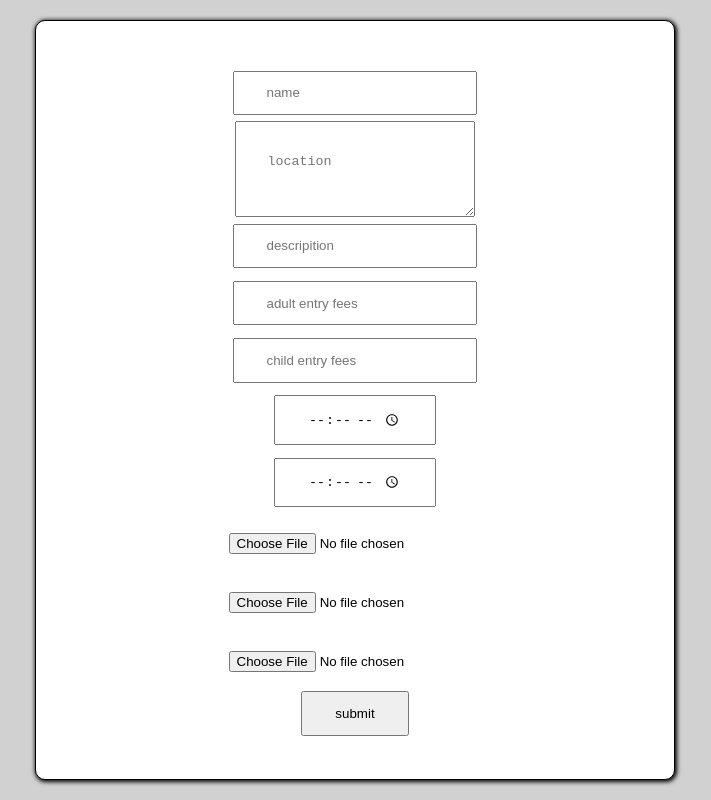
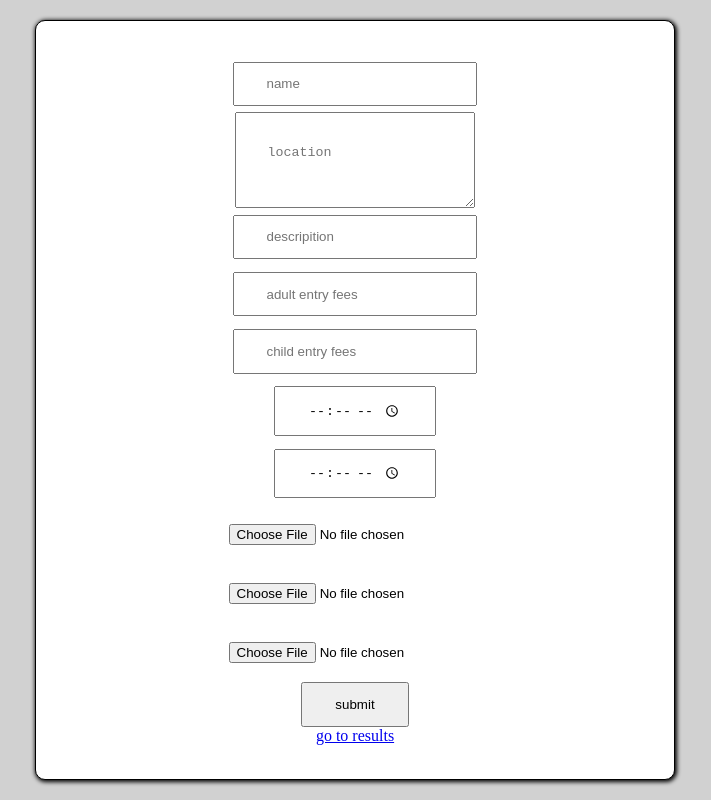
Before and after one commit to adityakamodiya/API-front, a React (Vite) app: page / in a window 1280 px wide. Shown: the whole page, without its empty margins (285-996 px from the left). Built offline with nearby package versions, Linux system fonts and the light colour scheme.

Commit message:
Merge branch 'main' of https://github.com /adityakamodiya/client-side

```diff
--- a/src/Form.jsx
+++ b/src/Form.jsx
@@ -66,6 +66,7 @@ function Form() {
                 <input type="file" onChange={(e) => setImage2(e.target.files[0])} />
                 <input type="file" onChange={(e) => setImage3(e.target.files[0])} />
                 <button type='submit' onClick={(e)=>{disable(e)}}>submit</button>
+                <a href="../">go to results</a>
             </form>
         </div>
     );
```
